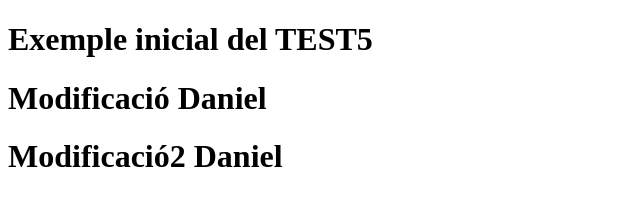
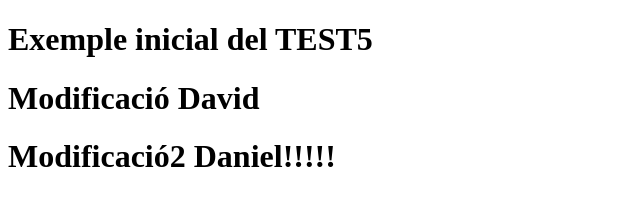
Before and after one commit to OscarEroles/test5, a plain HTML site: page HTML5Applicationtest5Oscar/public_html/index.html in a window 1280 px wide. Shown: the whole page, without its empty margins (0-640 px from the left). Drawn offline with Linux system fonts and the light colour scheme.

Commit message:
Commit 1 d'en daniel

```diff
--- a/HTML5Applicationtest5Oscar/public_html/index.html
+++ b/HTML5Applicationtest5Oscar/public_html/index.html
@@ -10,7 +10,7 @@
     </head>
     <body>
         <div><h1>Exemple inicial del TEST5</h1></div>
-        <div><h1>Modificació Daniel</h1></div>
-        <div><h1>Modificació2 Daniel</h1></div>
+        <div><h1>Modificació David</h1></div>
+        <div><h1>Modificació2 Daniel!!!!!</h1></div>
     </body>
 </html>
```
